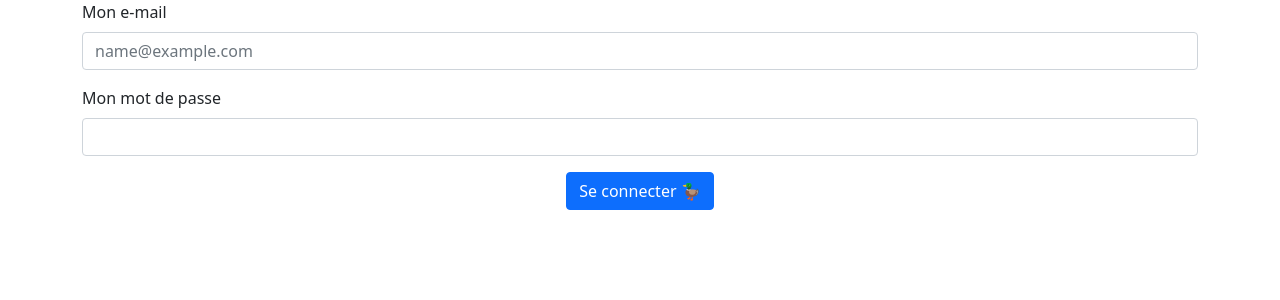
After one commit to arkdevuk/lemauvaiscoin, a Symfony app: template templates/default/login.html.twig in a window 1280 px wide. The commit adds this page. Shown: the top 300 px of the page. Run offline with Twig, Linux system fonts and the light colour scheme; the template is opened without the code that fills it, so the values that code supplies are empty; some libraries are stand-ins or nearby versions.

Commit message:
added firewall, added login

```diff
--- a/src/services/ExampleService.php
+++ b/src/services/ExampleService.php
@@ -10,10 +10,11 @@ class ExampleService
     protected CityService $cityService;
 
     public function __construct(
-        CityService $cityService
+        CityService $cityService,
     ) {
         $this->cityService = $cityService;
     }
+
 
     /**
      * return a random seller
--- a/templates/base.html.twig
+++ b/templates/base.html.twig
@@ -17,6 +17,8 @@
         {% endblock %}
     </head>
     <body>
+    {% include 'inc/navbar.html.twig' %}
+
     {% block body %}{% endblock %}
 
 
--- a/templates/default/add.annonce.html.twig
+++ b/templates/default/add.annonce.html.twig
@@ -18,7 +18,7 @@
     </style>
 
     <div class="example-wrapper">
-        <h1>Hello 🐒</h1>
+        <h1>Hello {{ app.user.username }}</h1>
 
         <div class="w-100">
             {{ form(formulaireAddAnnonce) }}
--- /dev/null
+++ b/templates/default/login.html.twig
@@ -0,0 +1,42 @@
+{% extends 'base.html.twig' %}
+
+{% block title %}Annonce !{% endblock %}
+
+{% block body %}
+
+    <div class="container">
+        <div class="row">
+            <div class="col-12">
+                {% if error is not null %}
+                    <div class="alert-danger mb-3">
+                        {{ error.messageKey|trans(error.messageData, 'security') }}
+                    </div>
+                {% endif %}
+
+                <form action="{{ path('app.login') }}" method="post">
+                    <input type="hidden"
+                           value="{{ csrf_token('authenticate') }}"
+                           name="_csrf_token">
+                    <div class="form__wrapper">
+                        <div class="mb-3">
+                            <label for="loginusername" class="form-label">Mon e-mail</label>
+                            <input type="email" class="form-control" id="loginusername"
+                                   value="{{ last_username }}" name="_username"
+                                   placeholder="name@example.com">
+                        </div>
+                        <div class="mb-3">
+                            <label for="loginpwd" class="form-label">Mon mot de passe</label>
+                            <input type="password" class="form-control" name="_password" id="loginpwd">
+                        </div>
+                        <div class="col-12 text-center">
+                            <button class="btn btn-primary" type="submit">Se connecter 🦆</button>
+                        </div>
+                    </div>
+                </form>
+
+            </div>
+        </div>
+    </div>
+
+
+{% endblock %}
--- /dev/null
+++ b/templates/inc/navbar.html.twig
@@ -0,0 +1,19 @@
+{% if app.user is not null %}
+    <nav class="navbar navbar-dark bg-secondary">
+        <div class="container-fluid">
+            <a class="navbar-brand" href="#">
+                <img src="https://getbootstrap.com/docs/5.0/assets/brand/bootstrap-logo.svg"
+                     alt="" width="30" height="24">
+            </a>
+            <div class="right-side">
+                <ul class="list-unstyled m-0 p-0 d-flex">
+                    <li class="pr-2"><a class="text-white" href="/profile">{{ app.user.username }}</a></li>
+                    {% if is_granted('ROLE_ADMIN') %}
+                        <li class="pr-2"><a class="text-white" href="/admin">administration</a></li>
+                    {% endif %}
+                    <li class="pr-2"><a class="text-danger" href="{{ path('app.logout') }}">logout</a></li>
+                </ul>
+            </div>
+        </div>
+    </nav>
+{% endif %}
```
Also changed, not shown: src/Controller/DefaultController.php (+7 -7 lines), src/Controller/SecurityController.php (added, +44 -0 lines), src/Entity/User.php (+14 -2 lines), 1 other file.
